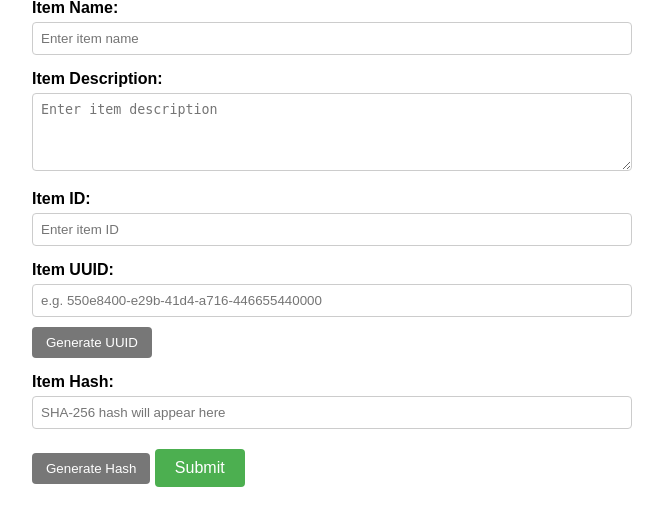
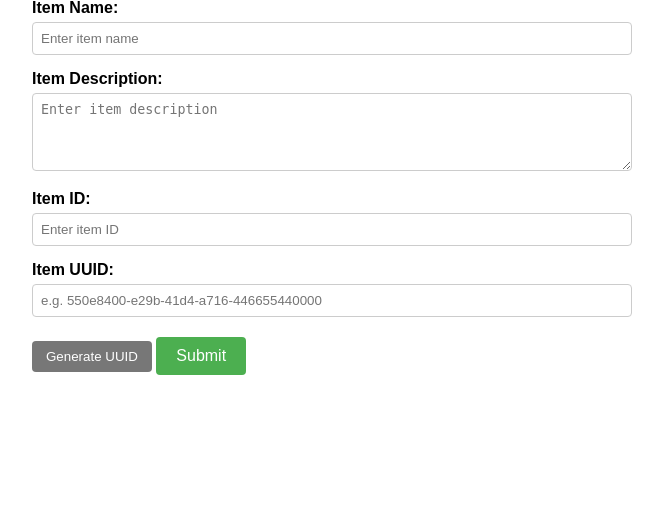
Before and after one commit to harshalnigam04/flask-tutedude, a Flask app: page /todo in a window 1280 px wide. Shown: the part 151-677 px from the top of the page, without its empty margins (308-971 px from the left). Run offline with Flask 3, Linux system fonts and the light colour scheme.

```diff
--- a/templates/todo.html
+++ b/templates/todo.html
@@ -30,10 +30,6 @@
         <input type="text" id="itemUuid" name="itemUuid" placeholder="e.g. 550e8400-e29b-41d4-a716-446655440000" readonly>
         <button type="button" onclick="generateUUID()">Generate UUID</button>
 
-        <label for="itemHash">Item Hash:</label>
-        <input type="text" id="itemHash" name="itemHash" placeholder="SHA-256 hash will appear here" readonly>
-        <button type="button" onclick="generateHash()">Generate Hash</button>
-
         <button type="button" id="submitBtn" onclick="submitTodo()">Submit</button>
     </form>
     <div id="response" style="margin-top:20px;color:green;"></div>
@@ -45,21 +41,12 @@
             });
             document.getElementById('itemUuid').value = uuid;
         }
-        async function generateHash() {
-            const name = document.getElementById('itemName').value;
-            const desc = document.getElementById('itemDescription').value;
-            const msgBuffer = new TextEncoder().encode(name + desc);
-            const hashBuffer = await crypto.subtle.digest('SHA-256', msgBuffer);
-            const hashArray = Array.from(new Uint8Array(hashBuffer));
-            document.getElementById('itemHash').value = hashArray.map(b => b.toString(16).padStart(2, '0')).join('');
-        }
         async function submitTodo() {
             const payload = {
                 itemName: document.getElementById('itemName').value,
                 itemDescription: document.getElementById('itemDescription').value,
                 itemId: document.getElementById('itemId').value,
-                itemUuid: document.getElementById('itemUuid').value,
-                itemHash: document.getElementById('itemHash').value
+                itemUuid: document.getElementById('itemUuid').value
             };
             const res = await fetch('/submittodoitem', {
                 method: 'POST',
```
